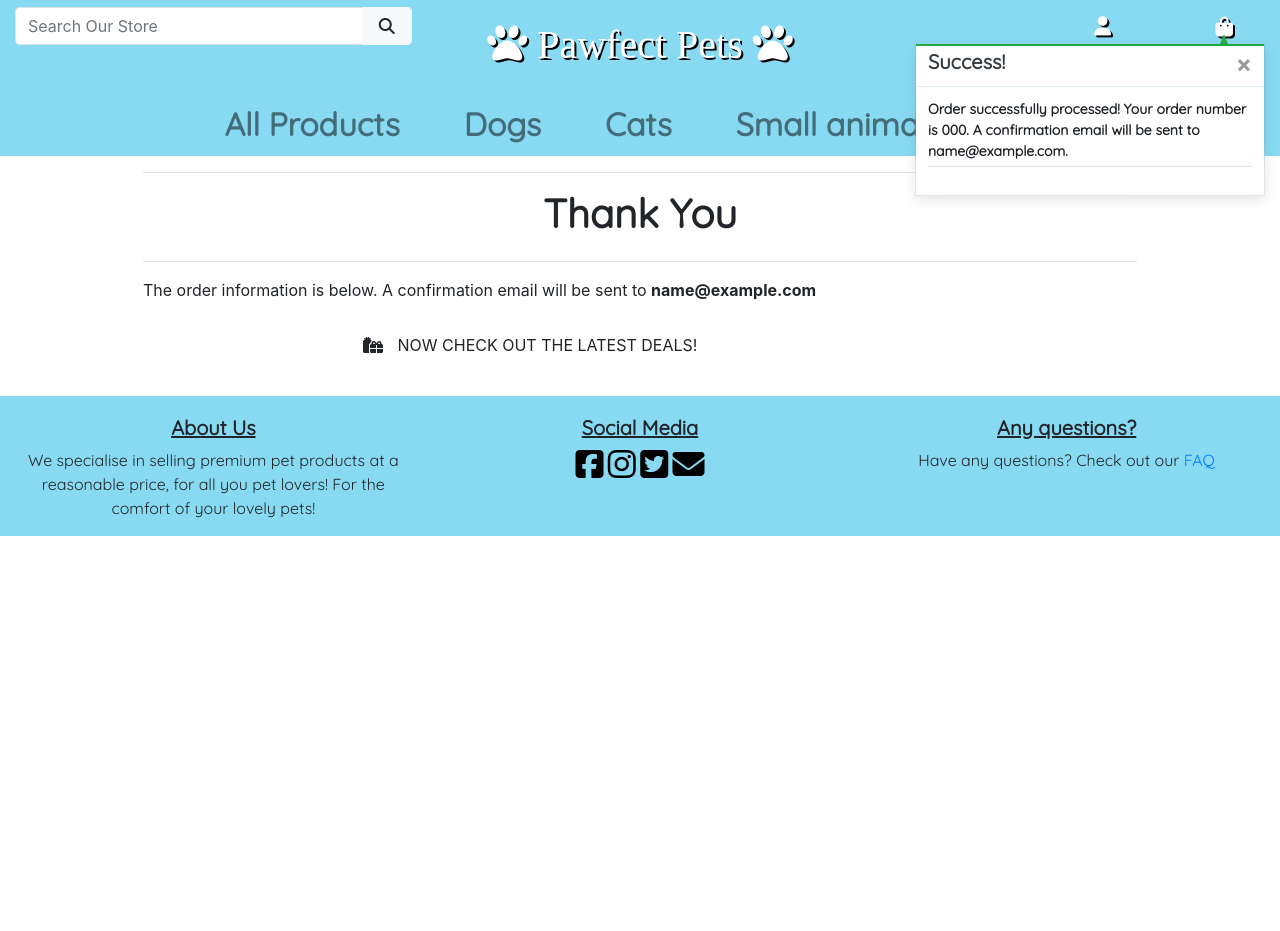
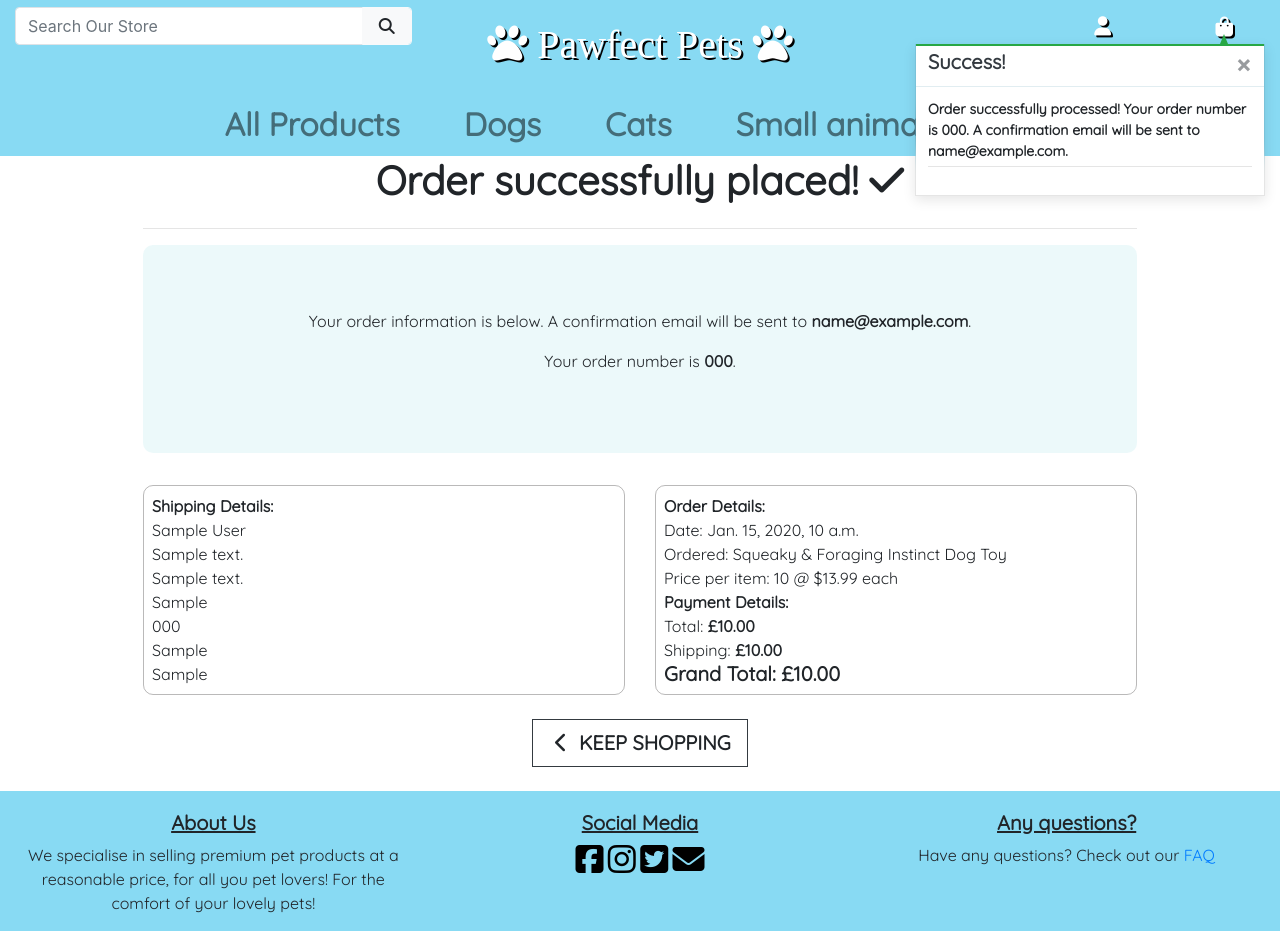
Before and after one commit to HinaChoudhry/Pawfect-Pets, a Django app: page /checkout/checkout_success/000 in a window 1280 px wide. Shown: the part 38-969 px from the top of the page. Before the commit the page ends 574 px from the top, so only its background shows below. Run offline with Django 3.2, Linux system fonts and the light colour scheme; data comes from the database, SQL or seed files in the repository; tables that the repository leaves empty hold one stand-in row (values such as "Sample post"); some libraries are stand-ins or nearby versions; some web fonts are replaced.

Commit message:
Added to checkout success template with html, css and Django templating

```diff
--- a/bag/templates/bag/bag.html
+++ b/bag/templates/bag/bag.html
@@ -15,7 +15,6 @@
     <div class="container mb-2">
         <div class="row">
             <div class="col">
-                <hr>
                 <h1 class="product-font text-center mb-4"><strong>Shopping Bag</strong></h1>
                 <hr>
             </div>
--- a/checkout/static/checkout/css/checkout.css
+++ b/checkout/static/checkout/css/checkout.css
@@ -38,5 +38,10 @@
 #payment-form .form-control,
 #card-element {
     color: #000;
-    border: 1px solid #000;
+    border: 1px solid rgba(87, 85, 85, 0.411);
 }
+
+.img-border {
+  border: solid 1px rgba(87, 85, 85, 0.411);
+  border-radius: 10px;
+}
--- a/checkout/templates/checkout/checkout.html
+++ b/checkout/templates/checkout/checkout.html
@@ -21,7 +21,7 @@
     <div class="container">
         <div class="row">
             <div class="col">
-                <hr>
+
                 <h1 class="product-font text-center mb-4"><strong>Checkout</strong></h1>
                 <hr>
             </div>
@@ -78,12 +78,12 @@
                 <form action="{% url 'checkout' %}" method="POST" id="payment-form">
                     {% csrf_token %}
                     <fieldset class="rounded px-3 mb-5">
-                        <legend class="fieldset-label small text-black px-2 w-auto">Details</legend>
+                        <legend class=" small text-black px-2 w-auto">Details</legend>
                         {{ order_form.full_name | as_crispy_field }}
                         {{ order_form.email | as_crispy_field }}
                     </fieldset>
                     <fieldset class="rounded px-3 mb-5">
-                        <legend class="fieldset-label small text-black px-2 w-auto">Delivery</legend>
+                        <legend class=" small text-black px-2 w-auto">Delivery</legend>
                         {{ order_form.phone_number | as_crispy_field }}
                         {{ order_form.country | as_crispy_field }}
                         {{ order_form.postcode | as_crispy_field }}
--- a/checkout/templates/checkout/checkout_success.html
+++ b/checkout/templates/checkout/checkout_success.html
@@ -18,28 +18,64 @@
 
 {% block content %}
 
-    <div class="container">
-        <div class="row">
-            <div class="col">
+    <div class="container checkout-container">
+        <div class="row product-font">
+            <div class="col text-center">
+
+                <h1 class=" mb-4 font-weight-bold">Order successfully placed! <i class="fas fa-check"></i></h1>
                 <hr>
-                <h1 class="product-font text-center mb-4"><strong>Thank You</strong></h1>
-                <hr>
-                <p>The order information is below. A confirmation email will be sent to <strong>{{ order.email }}</strong></p>
+                <div class=" jumbotron checkout-bg-color">
+                    <p class="text-full ">Your order information is below. A confirmation email will be sent to <strong>{{ order.email }}</strong>.</p>
+                    <p class="text-full">Your order number is <strong>{{ order.order_number }}</strong>.</p>
+                </div>
             </div>
         </div>
 
-        <div class="row">
-            <div class="col-12 col-lg-7"></div>
+
+        <div class="row product-font">
+         <div class="col-12 col-lg-6 ">
+                <div class=" p-2 img-border text-full">
+                    <p class="font-weight-bold mb-0">Shipping Details:</p>
+                     <p class="mb-0">{{ order.full_name }}</p>
+                     <p class="mb-0">{{ order.street_address1 }}</p>
+                    {% if order.street_address2 %}
+                        <p class="mb-0">{{ order.street_address1 }}</p>
+                    {% endif %}
+                    {% if order.county %}
+                        <p class="mb-0">{{ order.county }}</p>
+                    {% endif %}
+                    <p class="mb-0">{{ order.postcode }}</p>
+                    <p class="mb-0">{{ order.town_or_city }}</p>
+                    <p class="mb-0">{{ order.country }}</p>
+                </div>
+            </div>
+
+            <div class="col-12 col-lg-6">
+                <div class="img-border p-2 img-border text-full">
+                    <p class="font-weight-bold mb-0">Order Details:</p>
+                    <p class="mb-0"> Date: {{ order.date }}</p>
+                    {% for item in order.lineitems.all %}
+                        <p class=" mb-0"> Ordered:
+                            {{ item.product.name }}{% if item.product_size %} - Size {{ item.product_size|upper }}{% endif %}
+                        </p>
+                        <p class=" mb-0">Price per item: {{ item.quantity }} @ ${{ item.product.price }} each</p>
+                    {% endfor %}
+                    <p class="font-weight-bold mb-0">Payment Details:</p>
+                    <p class="mb-0">Total: <strong>£{{ order.order_total }}</strong></p>
+                    <p class="mb-0">Shipping: <strong>£{{ order.delivery_cost }}</strong></p>
+                    <h5 class="mb-0"><strong>Grand Total: £{{ order.grand_total }}</strong></h5>
+                </div>
+            </div>
         </div>
-        <div class="row">
-			<div class="col-12 col-lg-7 text-right">
-				<a href="{% url 'products' %}?category=new_arrivals,deals,clearance" class="btn btn-black rounded-0 my-2">
-					<span class="icon mr-2">
-						<i class="fas fa-gifts"></i>
-					</span>
-					<span class="text-uppercase">Now check out the latest deals!</span>
-				</a>
-			</div>
-		</div>
+        &nbsp;
+
+        <div class="text-center">
+            <a href="{% url 'products' %}" class="btn btn-outline-black rounded-0 btn-lg  border-dark">
+                <span class="icon">
+                    <i class="fas fa-chevron-left"></i>
+                </span>
+                <span class="text-uppercase product-font font-weight-bold ">Keep Shopping</span>
+            </a>
+        </div>
     </div>
 {% endblock %}
```
